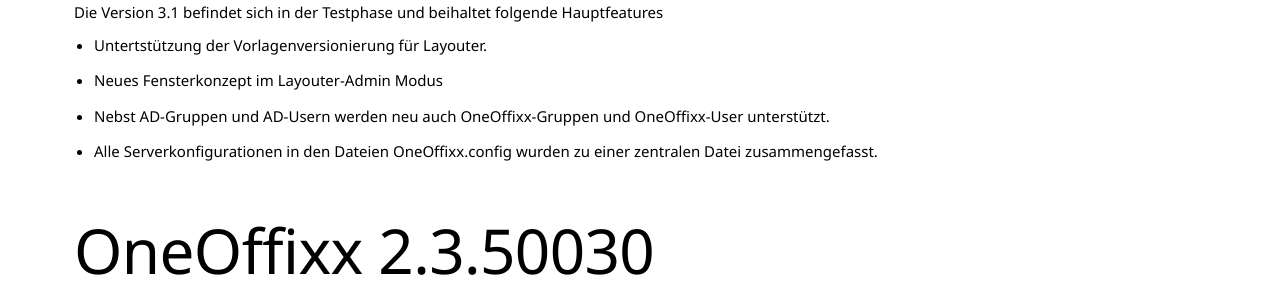
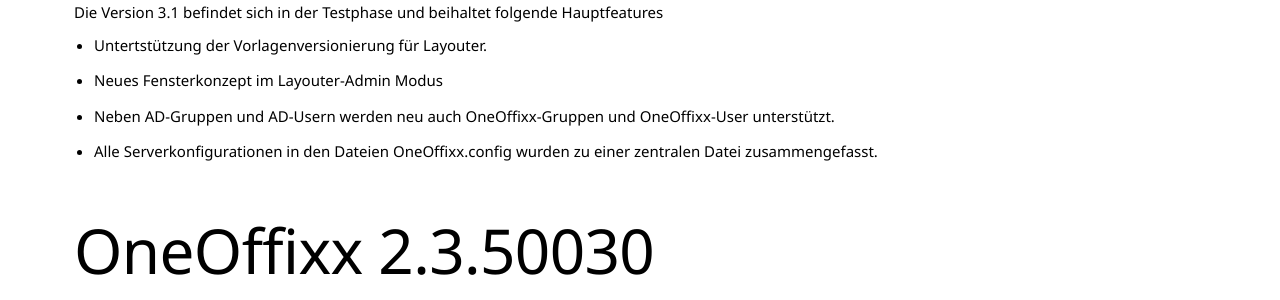
Before and after one commit to primesoft-group/oneoffixx-docs, a Jekyll site: the page built from _pages/install/de/releasenotes.md, in a window 1280 px wide and 900 px high, scrolled down 655 px. Shown: the part 154-454 px from the top of the window. Built offline with Jekyll 4.4.1, drawn with Linux system fonts in a browser that asks for light colours; nearby versions of some CDN libraries; some web fonts are replaced.

Commit message:
Update releasenotes.md

```diff
--- a/_pages/install/de/releasenotes.md
+++ b/_pages/install/de/releasenotes.md
@@ -27,7 +27,7 @@
 
 * Untertstützung der Vorlagenversionierung für Layouter.
 * Neues Fensterkonzept im Layouter-Admin Modus
-* Nebst AD-Gruppen und AD-Usern werden neu auch OneOffixx-Gruppen und OneOffixx-User unterstützt.
+* Neben AD-Gruppen und AD-Usern werden neu auch OneOffixx-Gruppen und OneOffixx-User unterstützt.
 * Alle Serverkonfigurationen in den Dateien OneOffixx.config wurden zu einer zentralen Datei zusammengefasst.
 
 
```
